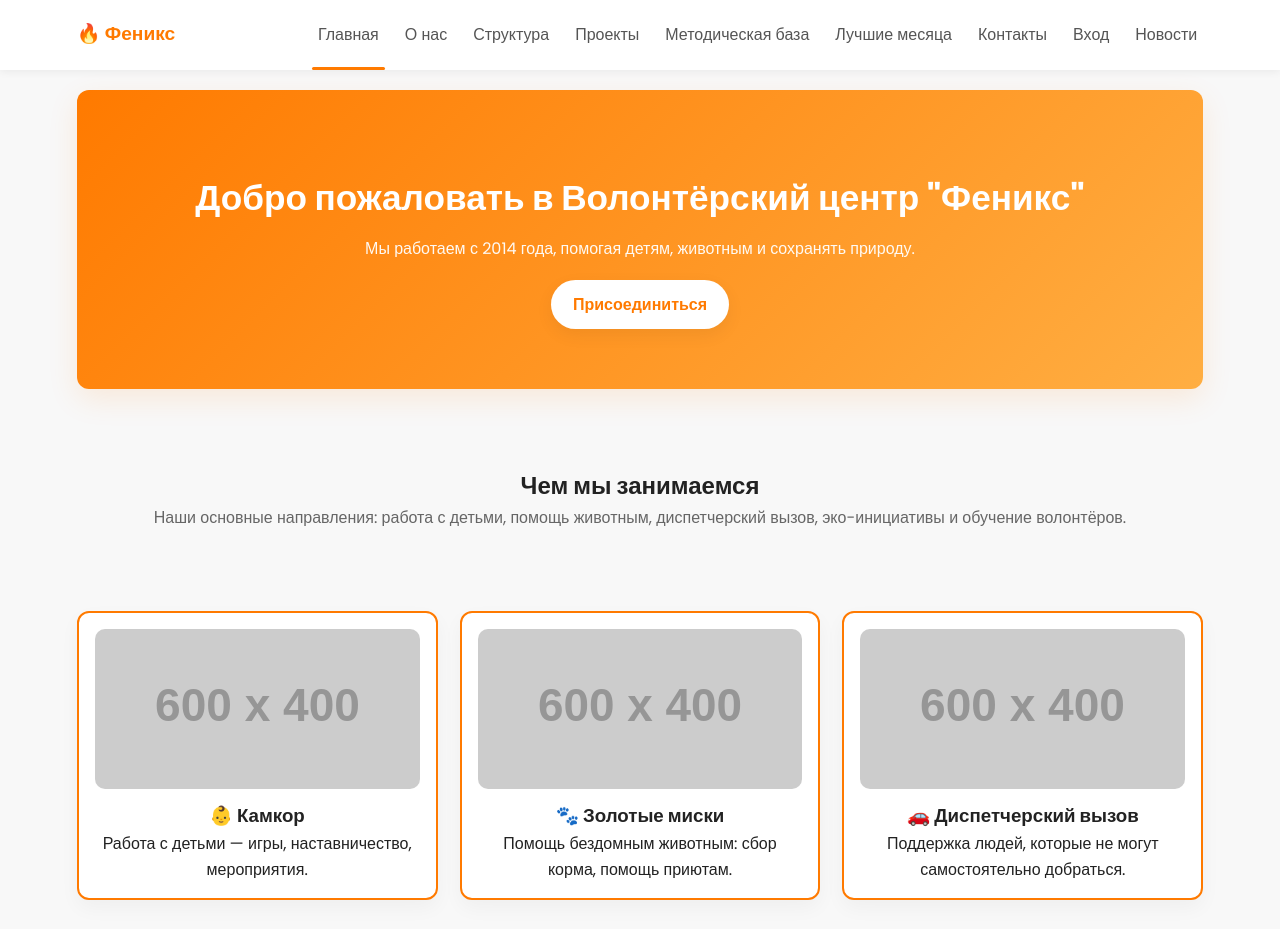
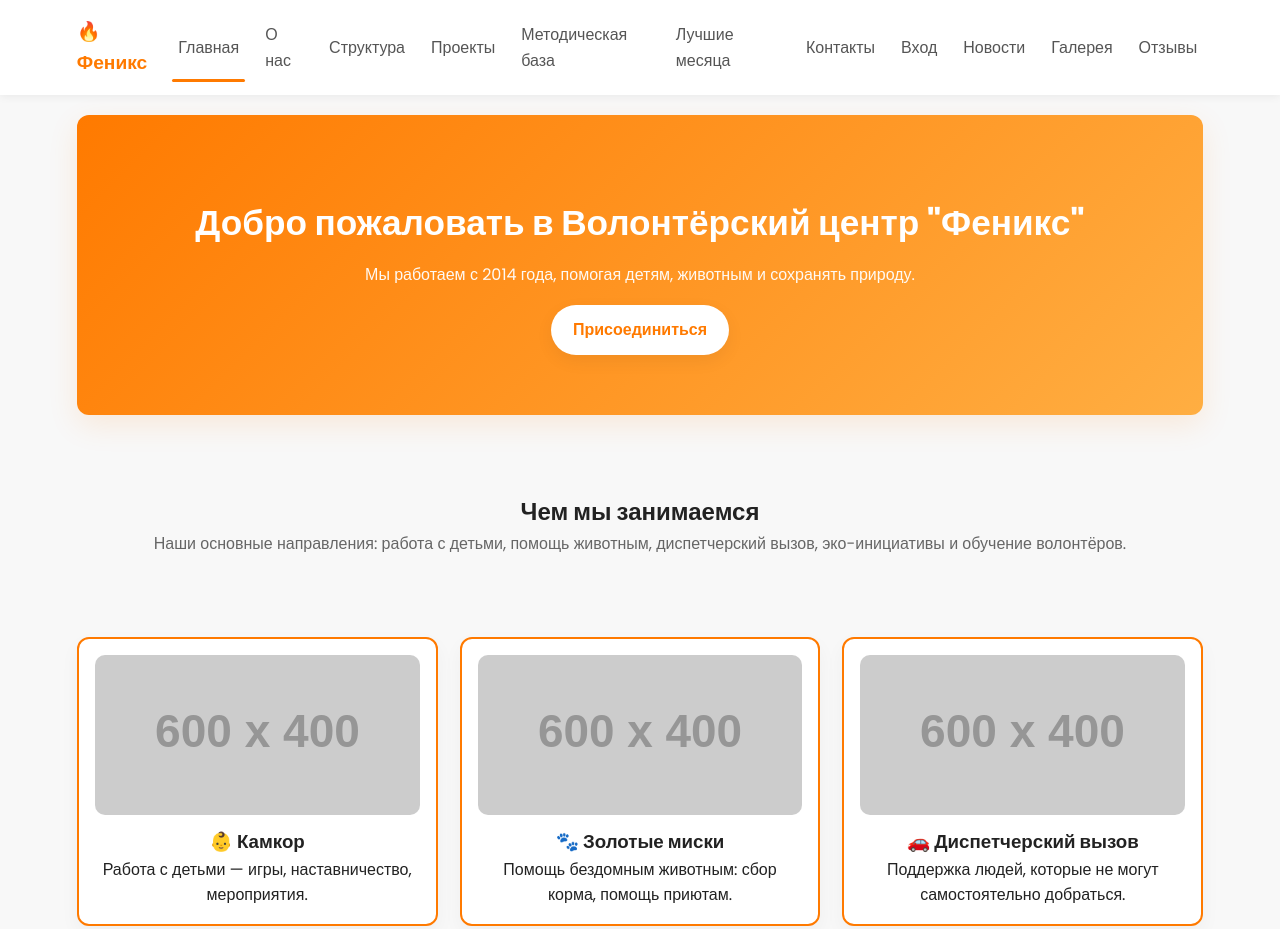
Before and after one commit to rodnoislavik/fenix, a plain HTML site: page index.html in a window 1280 px wide. Shown: the top 929 px of the page. Drawn offline with Linux system fonts and the light colour scheme; placeholder pictures from the web are drawn by us.

Commit message:
index.html

```diff
--- a/index.html
+++ b/index.html
@@ -20,6 +20,8 @@
       <a href="contacts.html">Контакты</a>
       <a href="login.html">Вход</a>
       <a href="news.html">Новости</a>
+      <a href="gallery.html">Галерея</a>
+      <a href="feedback.html">Отзывы</a>
     </nav>
   </header>
 
```
